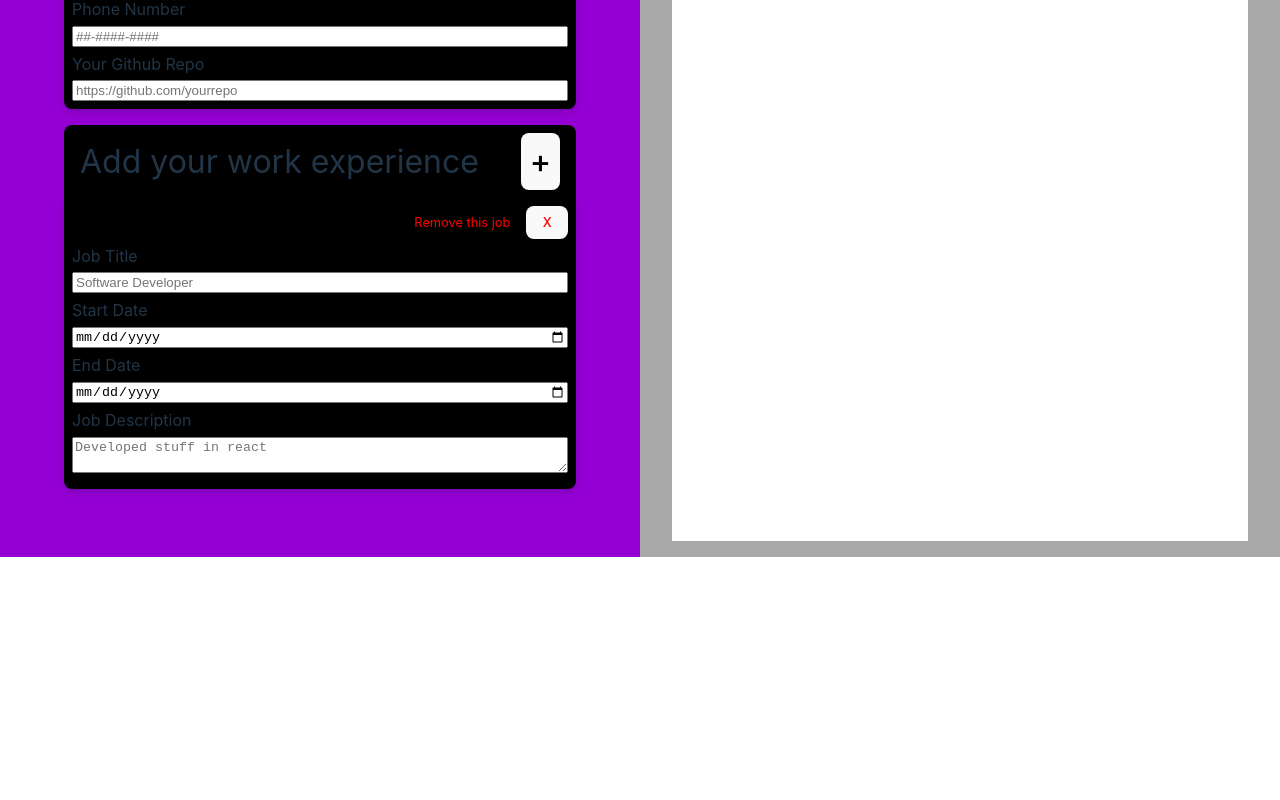
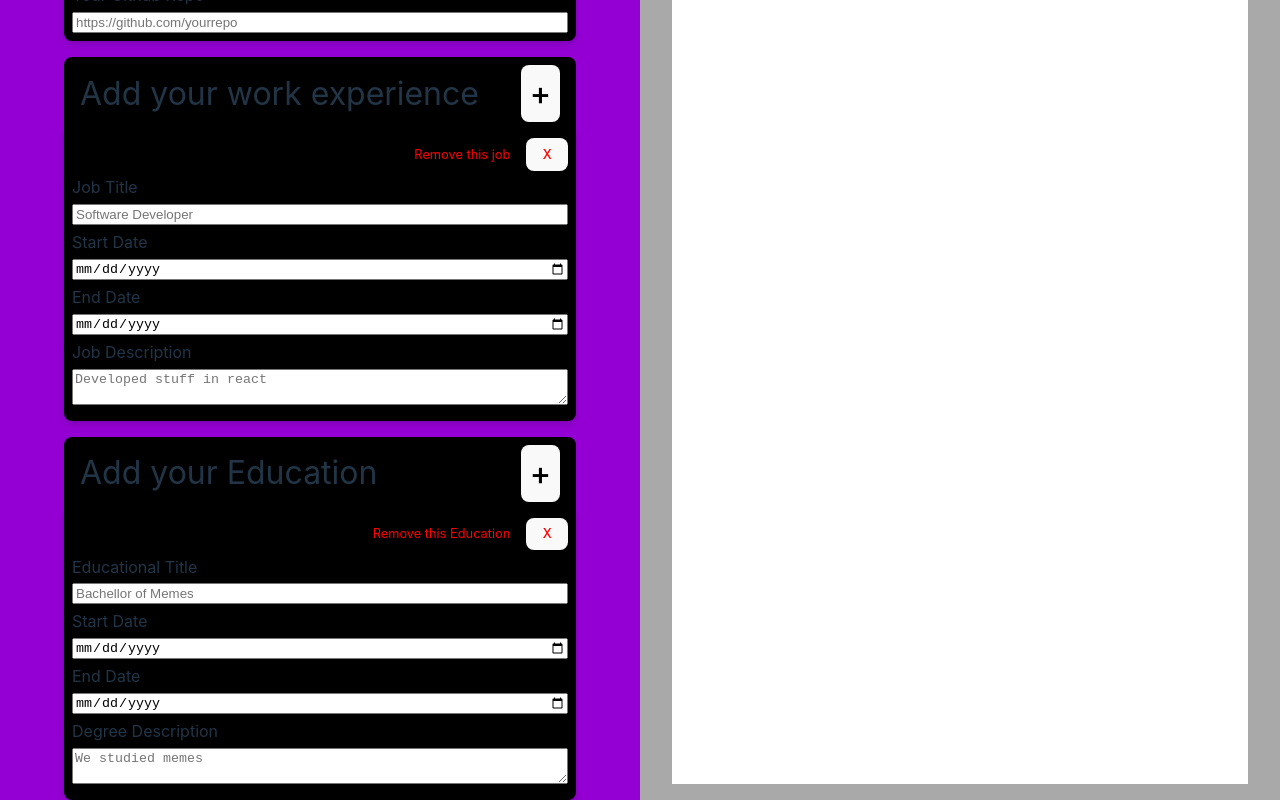
Before and after one commit to gonfuentes112/cvapp, a React (Vite) app: page / in a window 1280 px wide. Shown: the part 243-1043 px from the top of the page. Before the commit the page ends 800 px from the top, so only its background shows below. Built offline with nearby package versions, Linux system fonts and the light colour scheme.

Commit message:
feat: add ed forms

```diff
--- a/src/App.jsx
+++ b/src/App.jsx
@@ -3,6 +3,7 @@ import "./App.css";
 import Forms from "./components/forms";
 import Cv from "./components/cv";
 import Jobforms from "./components/jobForms";
+import Edforms from "./components/edForms";
 
 function App() {
   const [name, setName] = useState("");
@@ -69,6 +70,44 @@ function App() {
     );
   }
 
+  const [edForms, setEdForms] = useState([
+    {
+      id: self.crypto.randomUUID(),
+      edTitle: "",
+      startDate: "",
+      endDate: "",
+      edDesc: "",
+    },
+  ]);
+
+  function addEdForm() {
+    setEdForms([
+      ...edForms,
+      {
+        id: self.crypto.randomUUID(),
+        edTitle: "",
+        startDate: "",
+        endDate: "",
+        edDesc: "",
+      },
+    ]);
+  }
+
+  function removeEdForm(id) {
+    setEdForms(
+      edForms.filter((form) => {
+        return form.id != id;
+      })
+    );
+  }
+
+  function handleChangeEd(id, target, value) {
+    setEdForms(
+      edForms.map((form) => {
+        return form.id === id ? { ...form, [target]: value } : form;
+      })
+    );
+  }
   return (
     <>
       <Forms handleEdit={handleEdit} validEmail={validEmail}>
@@ -76,7 +115,13 @@ function App() {
           addJobForm={addJobForm}
           jobForms={jobForms}
           removeJobForm={removeJobForm}
-          handleChange={handleChangeJobs}
+          handleChangeJobs={handleChangeJobs}
+        />
+        <Edforms
+          addEdForm={addEdForm}
+          edForms={edForms}
+          removeEdForm={removeEdForm}
+          handleChangeEd={handleChangeEd}
         />
       </Forms>
       <Cv headerContent={headerContent} jobForms={jobForms}></Cv>
--- /dev/null
+++ b/src/components/edForms.jsx
@@ -0,0 +1,61 @@
+import "../styles/edForms.css";
+function Edforms({ addEdForm, edForms, removeEdForm, handleChangeEd }) {
+  return (
+    <div className="ed-forms-container">
+      <div className="edHeader">
+        Add your Education
+        <button type="button" className="addEdFormbutton" onClick={addEdForm}>
+          +
+        </button>
+      </div>
+
+      <div className="eds">
+        {edForms.map((form) => (
+          <form key={form.id}>
+            <div className="removeEdHeader">
+              Remove this Education
+              <button type="button" onClick={() => removeEdForm(form.id)}>
+                X
+              </button>
+            </div>
+            <label htmlFor={"edTitle-" + form.id}>Educational Title</label>
+            <input
+              type="text"
+              id={"edTitle-" + form.id}
+              placeholder="Bachellor of Memes"
+              onChange={(e) =>
+                handleChangeEd(form.id, "edTitle", e.target.value)
+              }
+            />
+            <label htmlFor={"start-" + form.id}>Start Date</label>
+            <input
+              type="date"
+              id={"start-" + form.id}
+              onChange={(e) =>
+                handleChangeEd(form.id, "startDate", e.target.value)
+              }
+            />
+            <label htmlFor={"end-" + form.id}>End Date</label>
+            <input
+              type="date"
+              id={"end-" + form.id}
+              onChange={(e) =>
+                handleChangeEd(form.id, "endDate", e.target.value)
+              }
+            />
+            <label htmlFor={"edDesc-" + form.id}>Degree Description</label>
+            <textarea
+              id={"descDesc-" + form.id}
+              placeholder="We studied memes"
+              onChange={(e) =>
+                handleChangeEd(form.id, "edDesc", e.target.value)
+              }
+            ></textarea>
+          </form>
+        ))}
+      </div>
+    </div>
+  );
+}
+
+export default Edforms;
--- /dev/null
+++ b/src/styles/edForms.css
@@ -0,0 +1,41 @@
+.ed-forms-container {
+    width: 80%;
+    border-radius: 0.5rem;
+  }
+  .edHeader {
+    background-color: black;
+    border-radius: 0.5rem 0.5rem 0 0;
+    display: flex;
+    justify-content: space-between;
+    align-items: center;
+    padding: 0.5rem 1rem;
+    font-size: 2rem;
+  }
+
+  .edHeader button {
+    font-size: 2rem;
+    padding: 0.5rem;
+  }
+
+  .removeEdHeader {
+    display: flex;
+    justify-content: end;
+    gap: 1rem;
+    align-items: center;
+    font-size: 0.8rem;
+    color: red;
+  }
+
+  .removeEdHeader button {
+    color: red;
+  }
+
+  .ed-forms-container form {
+    width: 100%;
+    padding-bottom: 1rem;
+    border-radius: 0;
+  }
+
+  .ed-forms-container form:last-child {
+    border-radius: 0 0 0.5rem 0.5rem;
+  }
--- a/src/styles/jobForms.css
+++ b/src/styles/jobForms.css
@@ -39,7 +39,3 @@
 .job-forms-container form:last-child {
   border-radius: 0 0 0.5rem 0.5rem;
 }
-
-textarea {
-  color: white;
-}
```
